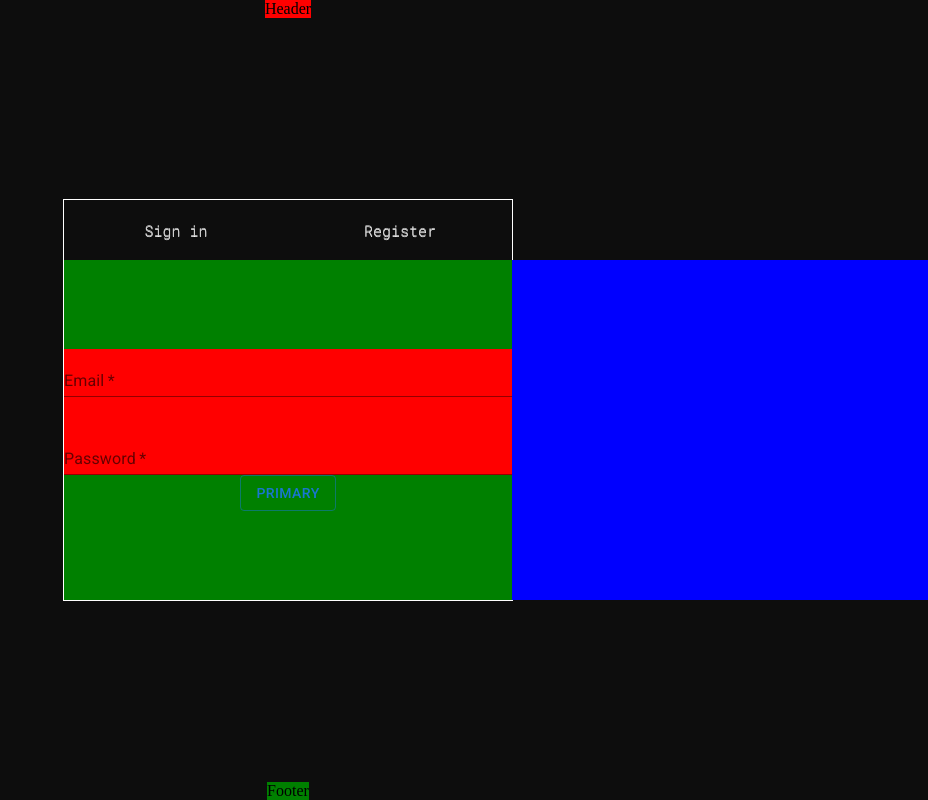
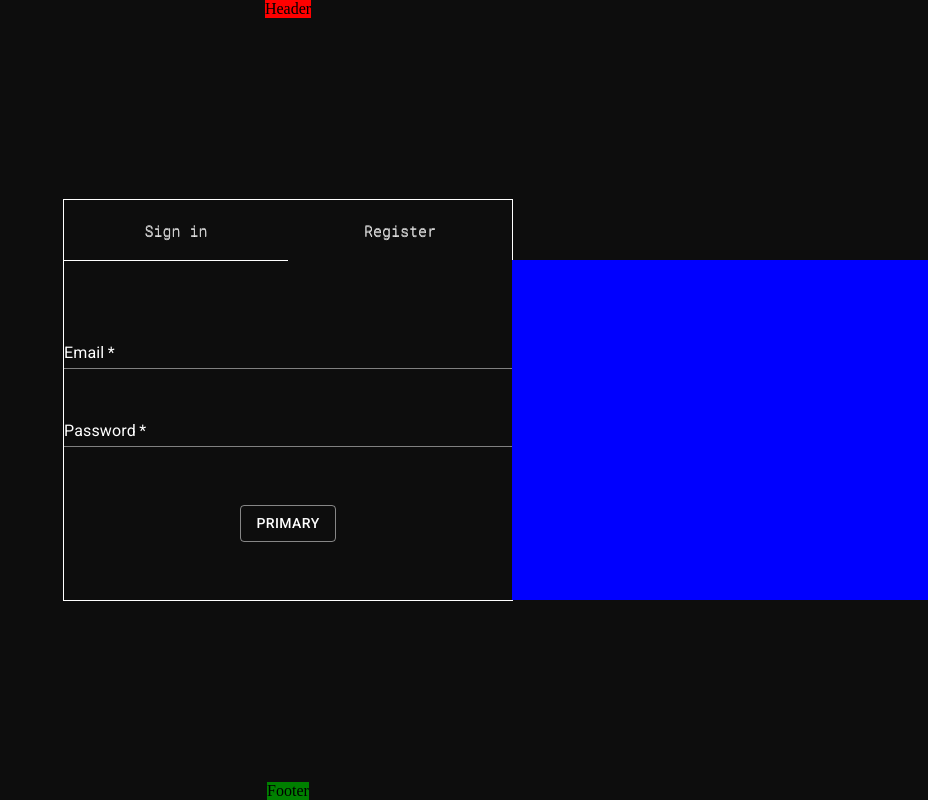
Before and after one commit to adammakuchowski/login-system-web, a React (Vite) app: page /login in a window 1280 px wide. Shown: the top 800 px of the page, without its empty margins (352-1280 px from the left). Built offline with nearby package versions, Linux system fonts and the light colour scheme.

Commit message:
createTheme MUI

```diff
--- a/src/App.tsx
+++ b/src/App.tsx
@@ -1,17 +1,21 @@
 import {Routes, Route} from 'react-router-dom'
+import ThemeProvider from '@mui/material/styles/ThemeProvider'
 import Login from './components/pages/login/Login'
 import Home from './components/pages/home/Home'
 import Layout from './components/shared/layout/Layout'
+import theme from './theme'
 import './fonts.css'
 
 function App() {
   return (
+    <ThemeProvider theme={theme}>
       <Layout>
         <Routes>
           <Route path="/" element={<Home />} />
           <Route path="/login" element={<Login />} />
         </Routes>
       </Layout>
+    </ThemeProvider>
   )
 }
 
--- a/src/components/pages/login/Login.tsx
+++ b/src/components/pages/login/Login.tsx
@@ -39,7 +39,8 @@ const Login = (): JSX.Element => {
             <TextField
               id="email-input"
               label="Email"
-              variant="standard"
+              variant='standard'
+              type='email'
               fullWidth
               required
             />
--- a/src/components/pages/login/LoginStyled.ts
+++ b/src/components/pages/login/LoginStyled.ts
@@ -60,8 +60,6 @@ export const LoginContentContainer = styled.div`
 export const SignInContainer = styled.div`
   width: 50%;
   height: 100%;
-  background-color: green;
-
   display: flex;
   justify-content: center;
   align-items: center;
@@ -72,7 +70,6 @@ export const RegisterContainer = styled.div`
   width: 50%;
   height: 100%;
   background-color: blue;
-
   display: flex;
   justify-content: center;
   align-items: center;
@@ -80,17 +77,20 @@ export const RegisterContainer = styled.div`
 `
 
 export const TextFieldWrapper = styled.div`
-  background-color: red;
+  display: flex;
+  justify-content: flex-end;
+  align-items: center;
+  flex-direction: column;
+  width: 100%;
+  height: 55%;
+  gap: 30px;
+`
 
+export const ButtonActionWrapper = styled.div`
   width: 100%;
+  height: 45%;
   display: flex;
   justify-content: center;
   align-items: center;
   flex-direction: column;
-
-  gap: 30px;
 `
-
-export const ButtonActionWrapper = styled.div`
-
-`
--- /dev/null
+++ b/src/theme.ts
@@ -0,0 +1,35 @@
+import createTheme from '@mui/material/styles/createTheme'
+
+const theme = createTheme({
+  palette: {
+    primary: {
+      main: '#FFFFFF',
+    },
+    text: {
+      primary: '#FFFFFF',
+    },
+  },
+  components: {
+    MuiInputLabel: {
+      styleOverrides: {
+        root: {
+          color: '#FFFFFF',
+        },
+      },
+    },
+    MuiTextField: {
+      styleOverrides: {
+        root: {
+          '& .MuiInput-underline:after': {
+            borderBottomColor: '#FFFFFF',
+          },
+          '& .MuiInput-underline:before': {
+            borderBottomColor: '#808080',
+          },
+        },
+      },
+    },
+  },
+})
+
+export default theme
```
Lines whose indentation alone changed are shown as unchanged.
